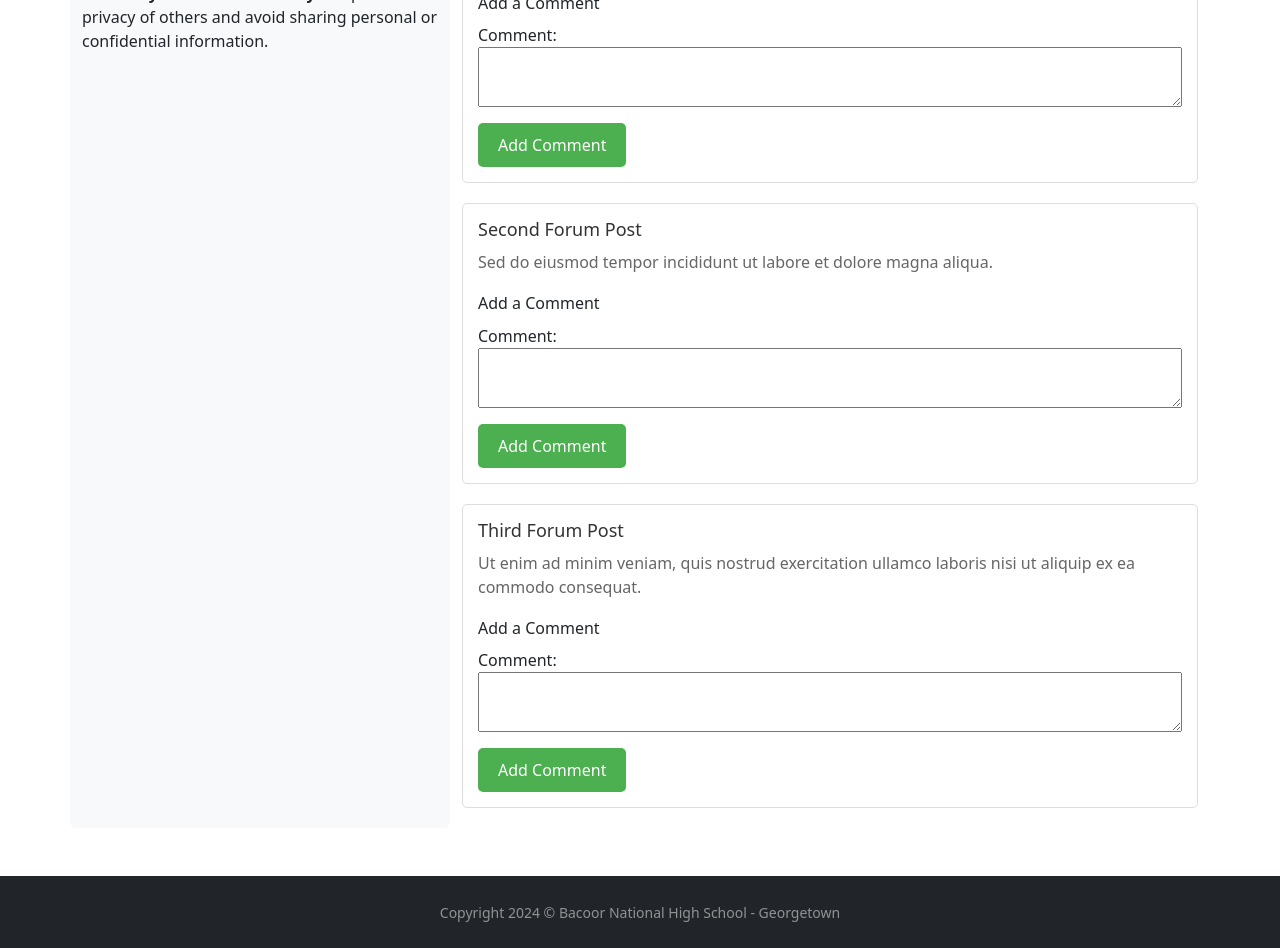
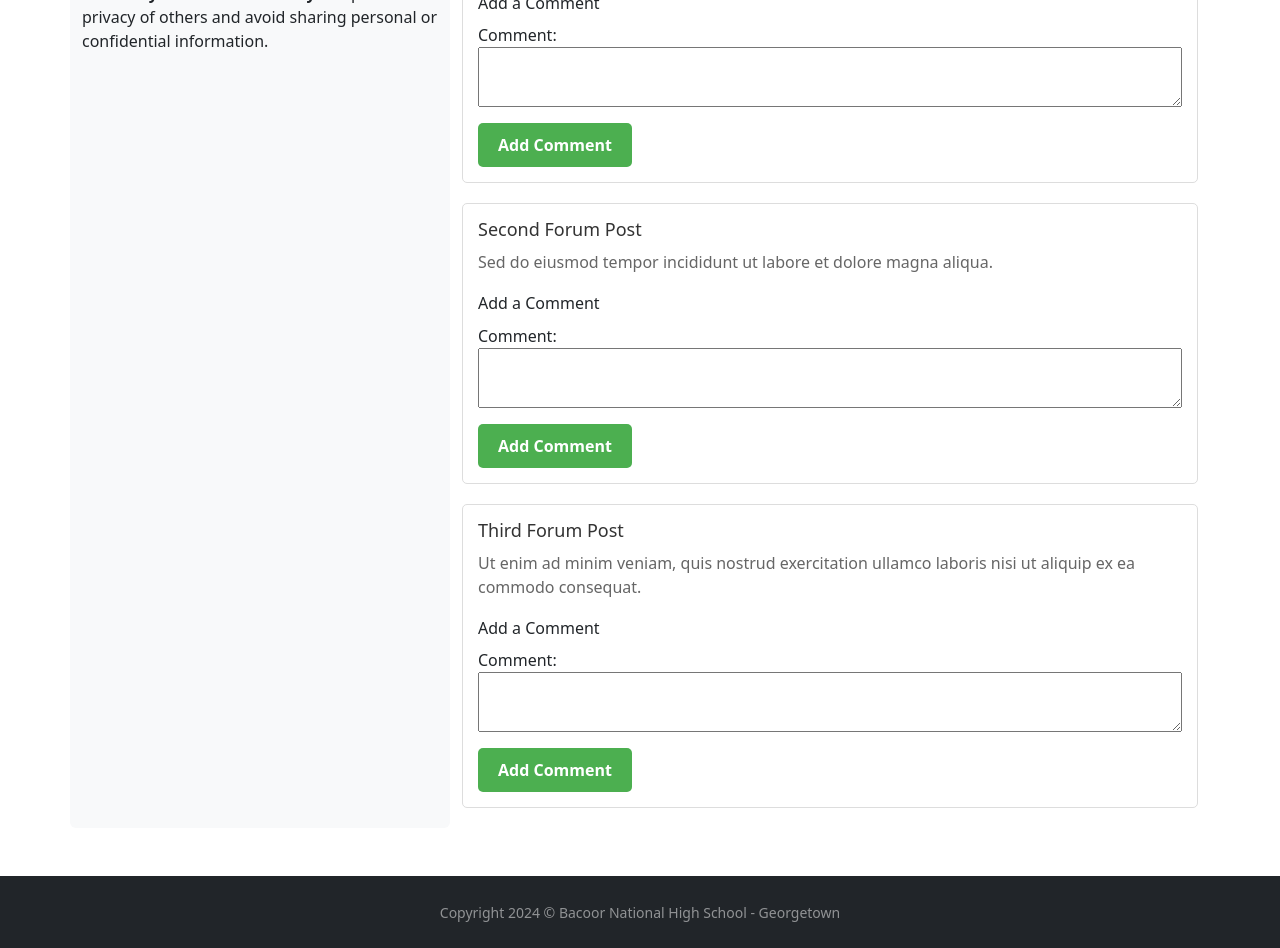
Before and after one commit to JohnCuenca2022/BNHS_Online, a Vue app: page /forum in a window 1280 px wide. Shown: the part 800-1748 px from the top of the page. Built offline with nearby package versions, Linux system fonts and the light colour scheme.

Commit message:
add comment button fix

```diff
--- a/src/components/ForumPost.vue
+++ b/src/components/ForumPost.vue
@@ -22,7 +22,7 @@
           <label for="text">Comment:</label>
           <textarea id="text" v-model="newComment.text" required></textarea>
         </div>
-        <button type="submit">Add Comment</button>
+        <button type="submit"><strong>Add Comment</strong></button>
       </form>
     </div>
     <!-- End Comment Form -->
```
